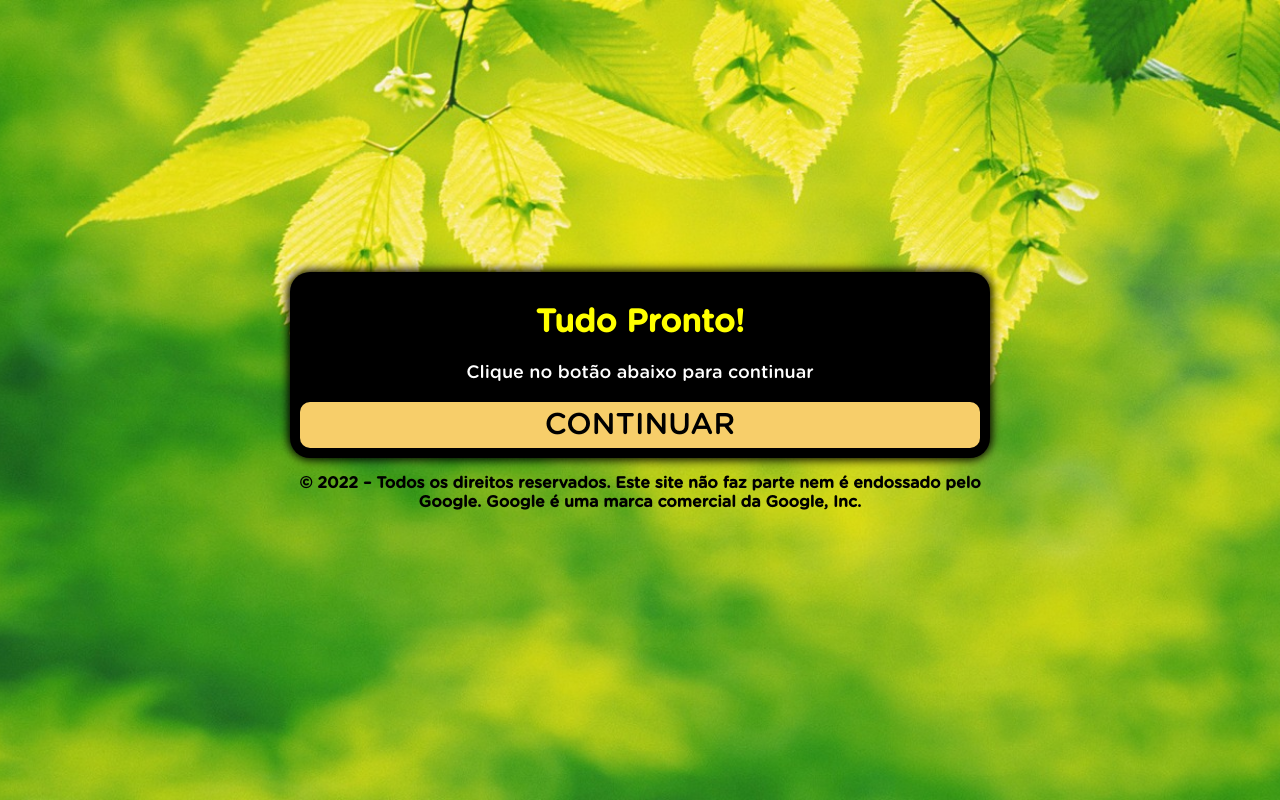
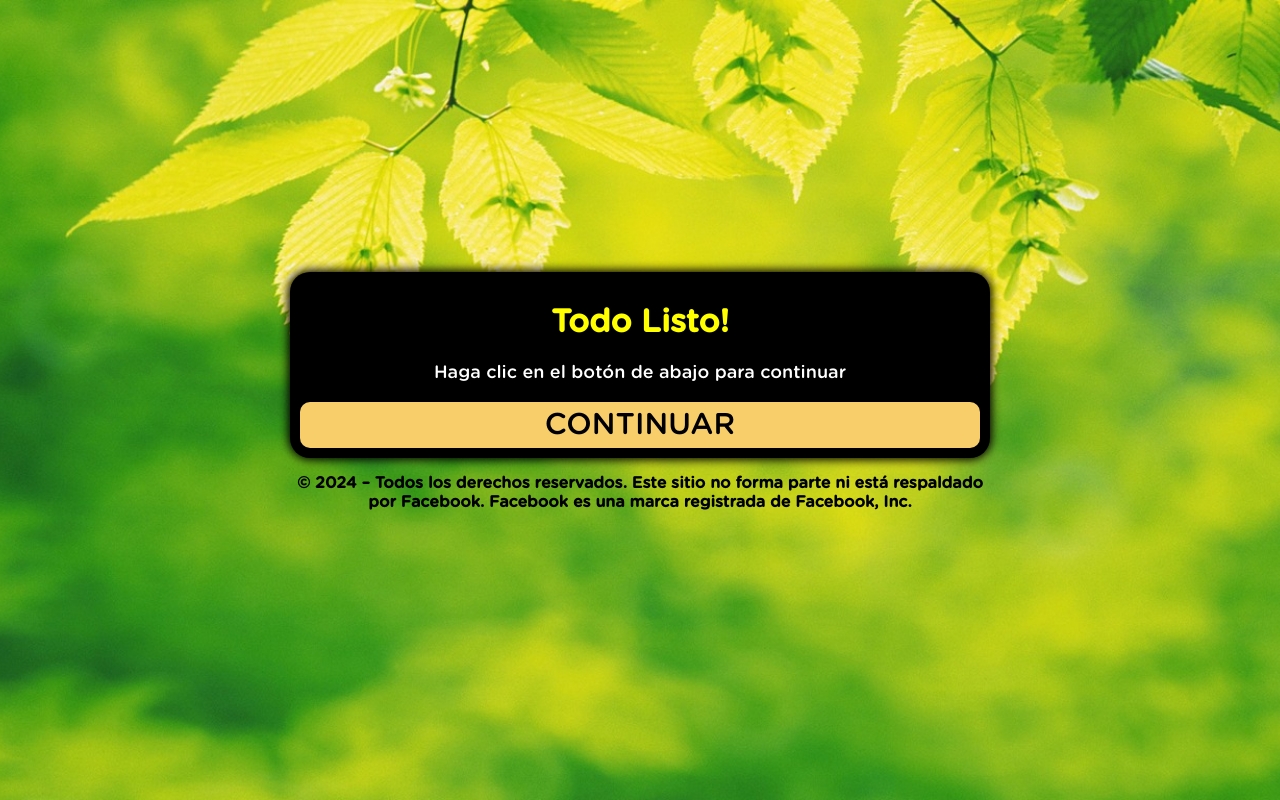
Before and after one commit to jaoreyli/pressel, a plain HTML site: page index.html in a window 1280 px wide. Drawn offline with Linux system fonts and the light colour scheme; a script that the page names is missing.

Commit message:
Update index.html

```diff
--- a/index.html
+++ b/index.html
@@ -4,22 +4,22 @@
   <meta charset="utf-8">
   <meta name="viewport" content="width=device-width, initial-scale=1, shrink-to-fit=no">
   <link rel="stylesheet" href="style.css">
-  <title>Tudo Pronto!</title>
+  <title>Todo Listo!</title>
 </head>
 <body>
   <div class="container">
     <div class="black">
       <div>
         <div class="question">
-          <h1>Tudo Pronto!</h1>
-          <p>Clique no botão abaixo para continuar</p>
+          <h1>Todo Listo!</h1>
+          <p>Haga clic en el botón de abajo para continuar</p>
         </div>
         <div class="answer">
           <a class="btn" href="https://pay.kirvano.com/r/20416ec2-cffa-485d-b634-c7b5865aa7e6">CONTINUAR</a>
         </div>
       </div>
     </div>
-    <p style="text-align: center; font-weight: bold;">© 2022 – Todos os direitos reservados. Este site não faz parte nem é endossado pelo Google. Google é uma marca comercial da Google, Inc.</p>
+    <p style="text-align: center; font-weight: bold;">© 2024 – Todos los derechos reservados. Este sitio no forma parte ni está respaldado por Facebook. Facebook es una marca registrada de Facebook, Inc.</p>
   </div>
   <script type="text/javascript" src="script.js"></script>
 </body>
```
